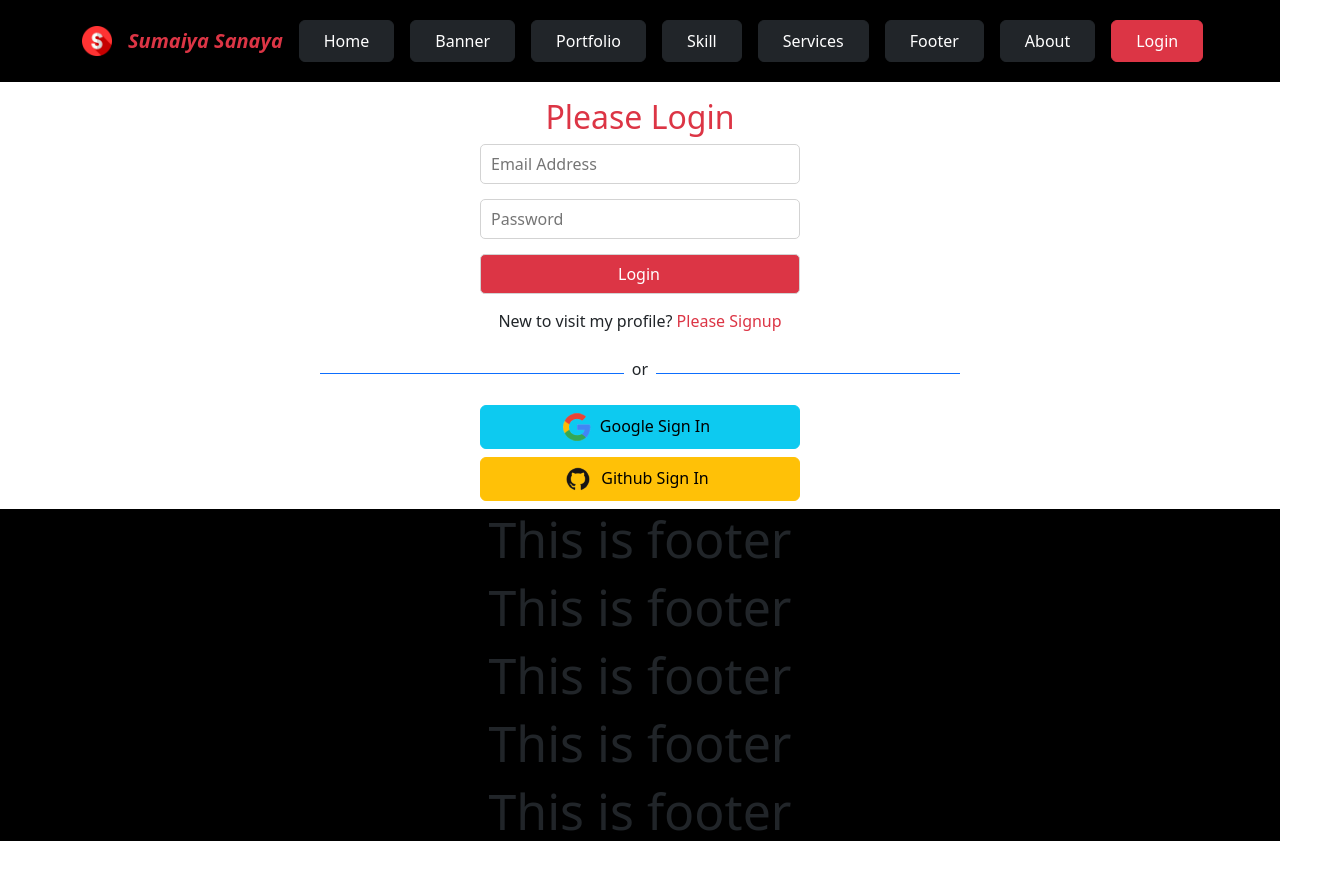
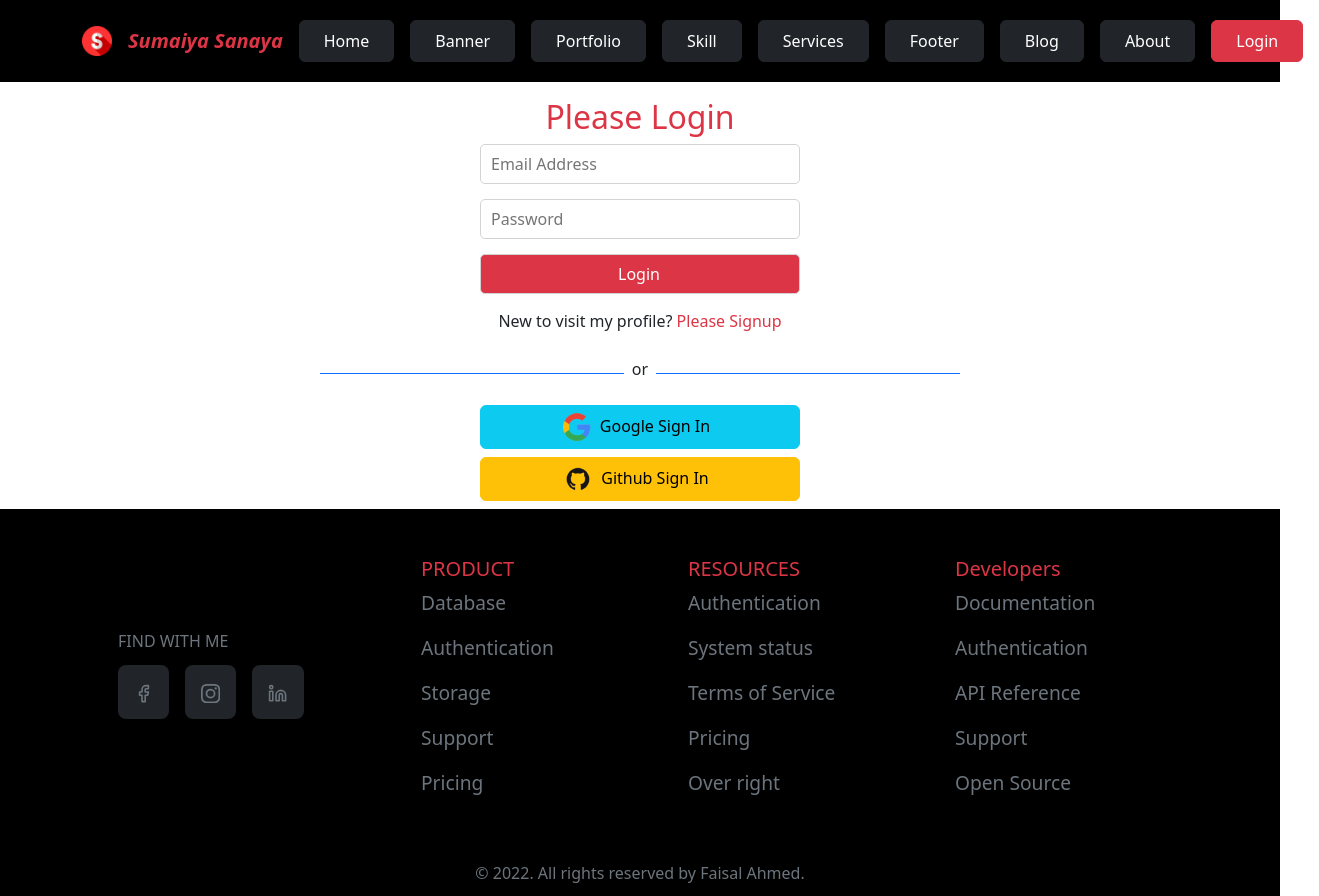
Before and after one commit to uthe99240/Photographer-project, a React (Create React App) app: page /login in a window 1280 px wide. Shown: the top 896 px of the page, 1319 px wide, since content can reach past the window. Before the commit the page ends 849 px from the top, so only its background shows below. Built offline with nearby package versions, Linux system fonts and the light colour scheme; no server answers.

Commit message:
footer added

```diff
--- a/src/App.js
+++ b/src/App.js
@@ -10,6 +10,7 @@ import Login from './components/Login/Login';
 import RequireAuth from './components/RequireAuth/RequireAuth';
 import Hiring from './components/Hiring/Hiring';
 import AboutMe from './components/AboutMe/AboutMe';
+import Blog from './components/Blog/Blog';
 
 
 function App() {
@@ -21,6 +22,7 @@ function App() {
         <Route path="/home" element={<Home />} />
         <Route path="/login" element={<Login />} />
         <Route path="/signup" element={<Signup />} />
+        <Route path="/blog" element={<Blog />} />
         <Route path="/about" element={<AboutMe />} />
         <Route path="/hiring" element={
           <RequireAuth>
--- /dev/null
+++ b/src/components/Blog/Blog.js
@@ -0,0 +1,32 @@
+import React from 'react';
+import { Col, Container, Row } from 'react-bootstrap';
+
+const Blog = () => {
+    return (
+        <div className='bg-dark'>
+            <Container>
+                <Row>
+                    <Col className='text-start'>
+                        <h4 className='text-danger mt-4'> Difference between authorization and authentication?</h4>
+                        <p className='text-secondary'> <big>Authentication and authorization are two vital information security processes that administrators use to protect systems and information. Authentication verifies the identity of a user or service, and authorization determines their access rights.</big> </p>
+                        <h4 className='text-danger mt-4'> Why are you using firebase? What other options do you have to implement authentication?</h4>
+                        <p className='text-secondary'> <big>Firebase Authentication provides backend services, easy-to-use SDKs, and ready-made UI libraries to authenticate users to your app. It supports authentication using passwords, phone numbers, popular federated identity providers like Google, Facebook and Twitter, and more.</big> </p>
+                        <h4 className='text-danger mt-4'> What other services does firebase provide other than authentication?</h4>
+                        <p className='text-secondary'> <big>There are many services which Firebase provides, Most useful of them are:
+                            Cloud Firestore.
+                            Cloud Functions.
+                            Authentication.
+                            Hosting.
+                            Cloud Storage.
+                            Google Analytics.
+                            Predictions.
+                            Cloud Messaging.</big> </p>
+                    </Col>
+                </Row>
+
+            </Container>
+        </div>
+    );
+};
+
+export default Blog;
--- a/src/components/Footer/Footer.js
+++ b/src/components/Footer/Footer.js
@@ -1,13 +1,63 @@
 import React from 'react';
+import { Col, Container, Row } from 'react-bootstrap';
+import { FiFacebook } from 'react-icons/fi';
+import { BsInstagram } from 'react-icons/bs';
+import { FiLinkedin } from 'react-icons/fi';
 
 const Footer = () => {
+    const today = new Date();
+    const year = today.getFullYear();
     return (
         <div id='footer' className='bg-black'>
-            <h1>This is footer</h1>
-            <h1>This is footer</h1>
-            <h1>This is footer</h1>
-            <h1>This is footer</h1>
-            <h1>This is footer</h1>
+            <Container>
+                <Row className='py-5 text-start'>
+                    <Col className=' py-4 px-5'>
+                        <p className='pt-5 text-secondary text-gradient'>FIND WITH ME</p>
+                        <div className='mt-4 d-flex'>
+                            <div className='aFile'>
+                                <a href="https://www.facebook.com" target="_blank"><span className='text-secondary text-gradient bg-dark p-3 rounded-3 me-3'><big ><FiFacebook /></big></span></a>
+                            </div>
+
+                            <div className="aFile">
+                                <a href="https://www.instragram.com" target="_blank"><span className='text-secondary text-gradient bg-dark p-3 rounded-3 me-3'><big><BsInstagram /></big></span></a>
+                            </div>
+
+                            <div className="aFile">
+                                <a href="https://www.linkedin.com" target="_blank"><span className='text-secondary text-gradient bg-dark p-3 rounded-3 me-3'><big><FiLinkedin /></big></span></a>
+                            </div>
+                        </div>
+                    </Col>
+                    <Col>
+                        <h5 className='text-danger'>PRODUCT</h5>
+                        <p className='text-secondary text-gradient'><big> Database</big></p>
+                        <p className='text-secondary text-gradient'><big>Authentication</big></p>
+                        <p className='text-secondary text-gradient'><big>Storage</big></p>
+                        <p className='text-secondary text-gradient'><big>Support</big></p>
+                        <p className='text-secondary text-gradient'><big>Pricing</big></p>
+                    </Col>
+                    <Col>
+                        <h5 className='text-danger'>RESOURCES</h5>
+                        <p className='text-secondary text-gradient'><big>Authentication</big></p>
+                        <p className='text-secondary text-gradient'><big>System status</big></p>
+                        <p className='text-secondary text-gradient'><big>Terms of Service</big></p>
+                        <p className='text-secondary text-gradient'><big>Pricing</big></p>
+                        <p className='text-secondary text-gradient'><big>Over right</big></p>
+                    </Col>
+                    <Col>
+                        <h5 className='text-danger'>Developers</h5>
+                        <p className='text-secondary text-gradient'><big>Documentation</big></p>
+                        <p className='text-secondary text-gradient'><big>Authentication</big> </p>
+                        <p className='text-secondary text-gradient'><big>API Reference</big></p>
+                        <p className='text-secondary text-gradient'><big>Support</big></p>
+                        <p className='text-secondary text-gradient'><big>Open Source</big></p>
+                    </Col>
+                </Row>
+                <Row>
+                    <Col>
+                        <p className='text-center pb-2 text-secondary text-gradient'>© {year}. All rights reserved by Faisal Ahmed.</p></Col>
+                </Row>
+            </Container>
+
         </div>
     );
 };
--- a/src/components/Header/Header.js
+++ b/src/components/Header/Header.js
@@ -40,6 +40,7 @@ const Header = () => {
                             <Nav.Link className='text-white me-3 my-1 px-4 btn btn-dark' href="home#skill">Skill</Nav.Link>
                             <Nav.Link className='text-white me-3 my-1 px-4 btn btn-dark' href="home#services">Services</Nav.Link>
                             <Nav.Link className='text-white me-3 my-1 px-4 btn btn-dark' href="home#footer">Footer</Nav.Link>
+                            <Nav.Link className='text-white me-3 my-1 px-4 btn btn-dark' as={Link} to='/blog'>Blog</Nav.Link>
                             <Nav.Link className='text-white me-3 my-1 px-4 btn btn-dark' as={Link} to='/about'>About</Nav.Link>
                             {
                                 user ?
```
Also changed, not shown: src/components/Footer/Footer.css (deleted).
